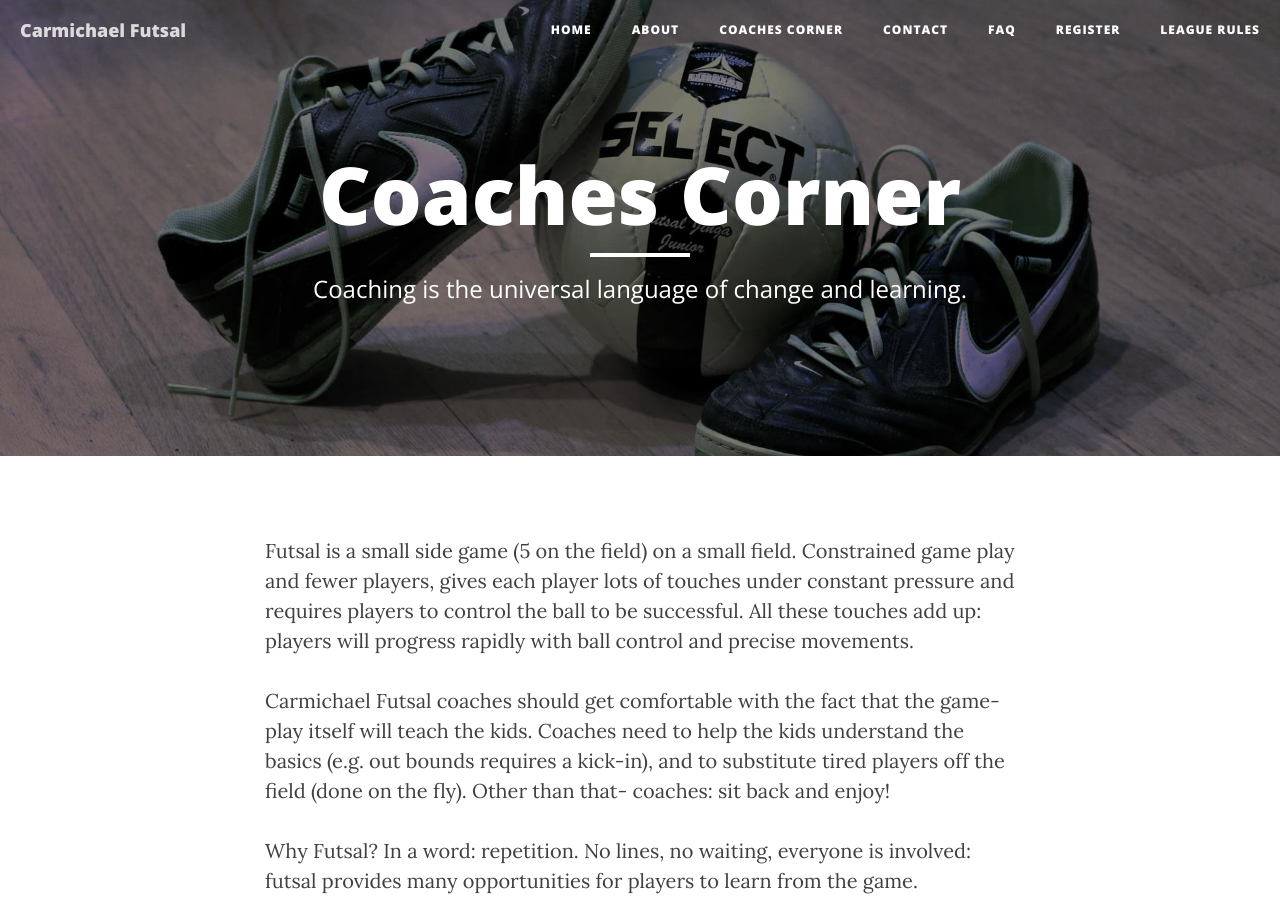
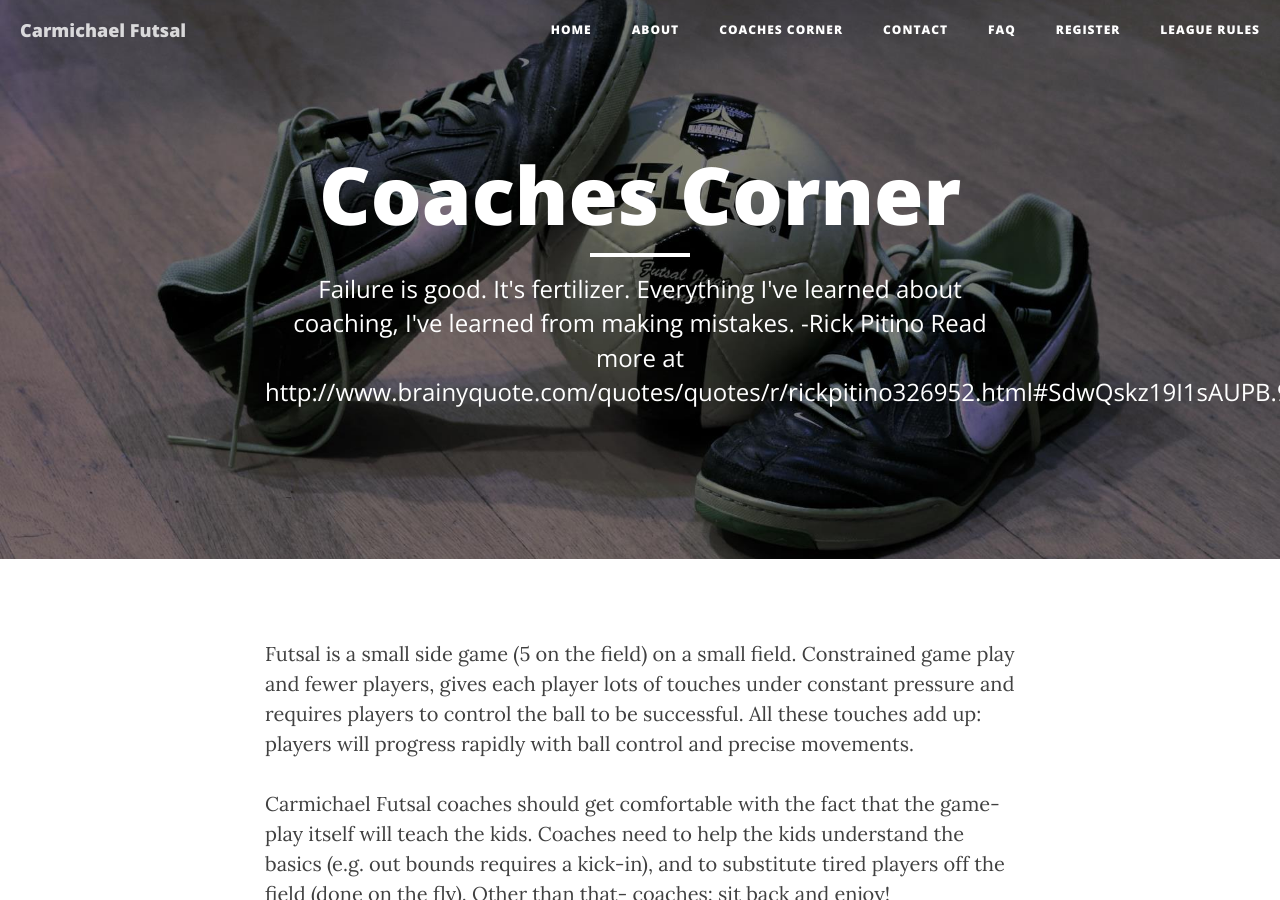
Before and after one commit to carmichaelfutsal/carmichaelfutsal.github.io, a Jekyll site: the page built from coaches-corner.html, in a window 1280 px wide and 900 px high. Built offline with Jekyll 4.4.1, drawn with Linux system fonts in a browser that asks for light colours; nearby versions of some CDN libraries.

Commit message:
text refinement

```diff
--- a/coaches-corner.html
+++ b/coaches-corner.html
@@ -1,7 +1,10 @@
 ---
 layout: page
 title: "Coaches Corner"
-description: "Coaching is the universal language of change and learning."
+description: "Failure is good. It's fertilizer. Everything I've learned about coaching, I've learned from making mistakes. -Rick Pitino
+
+
+Read more at http://www.brainyquote.com/quotes/quotes/r/rickpitino326952.html#SdwQskz19I1sAUPB.99"
 header-img: "/img/bg-shoes-with-ball.jpg"
 ---
 
```
